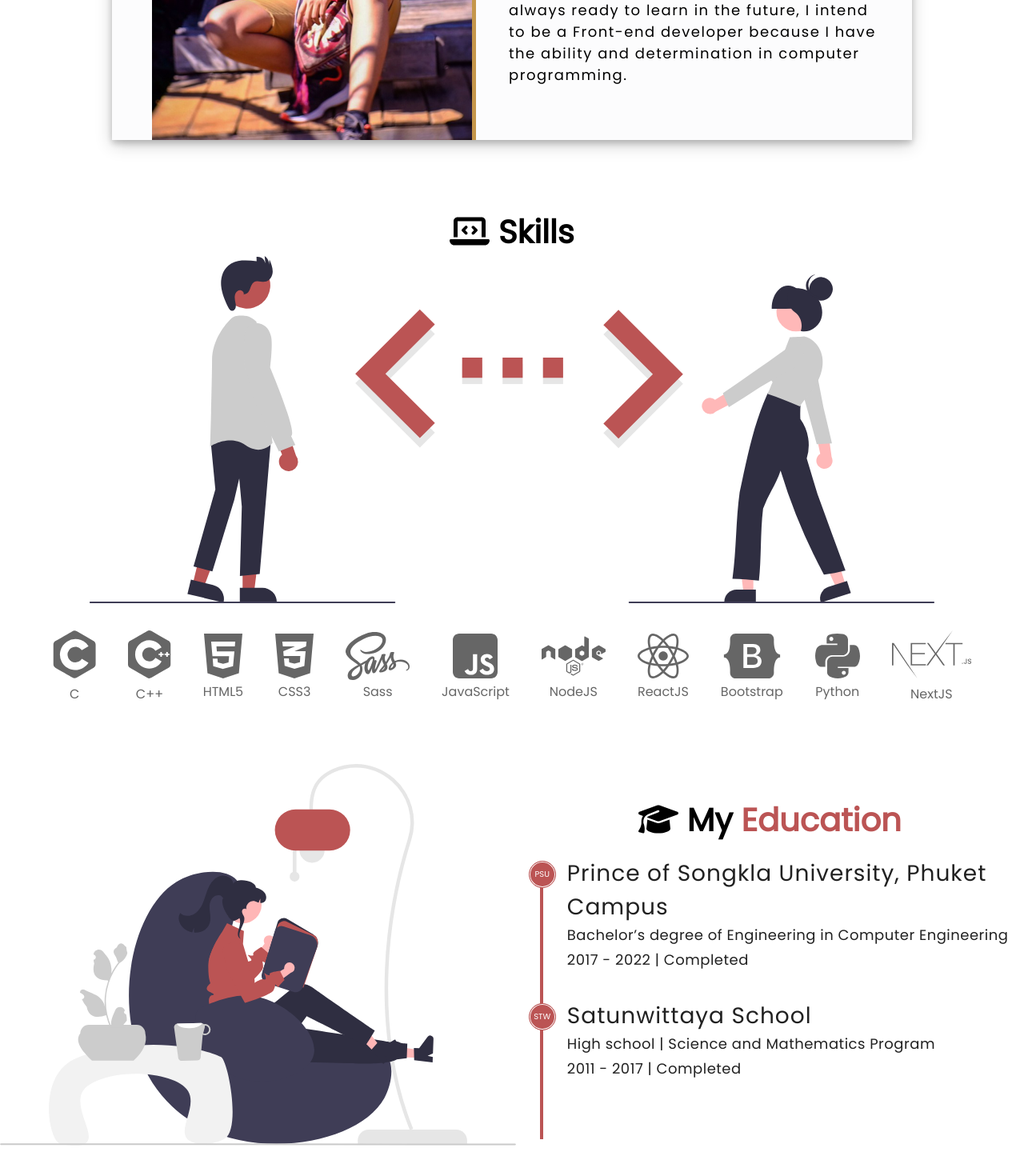
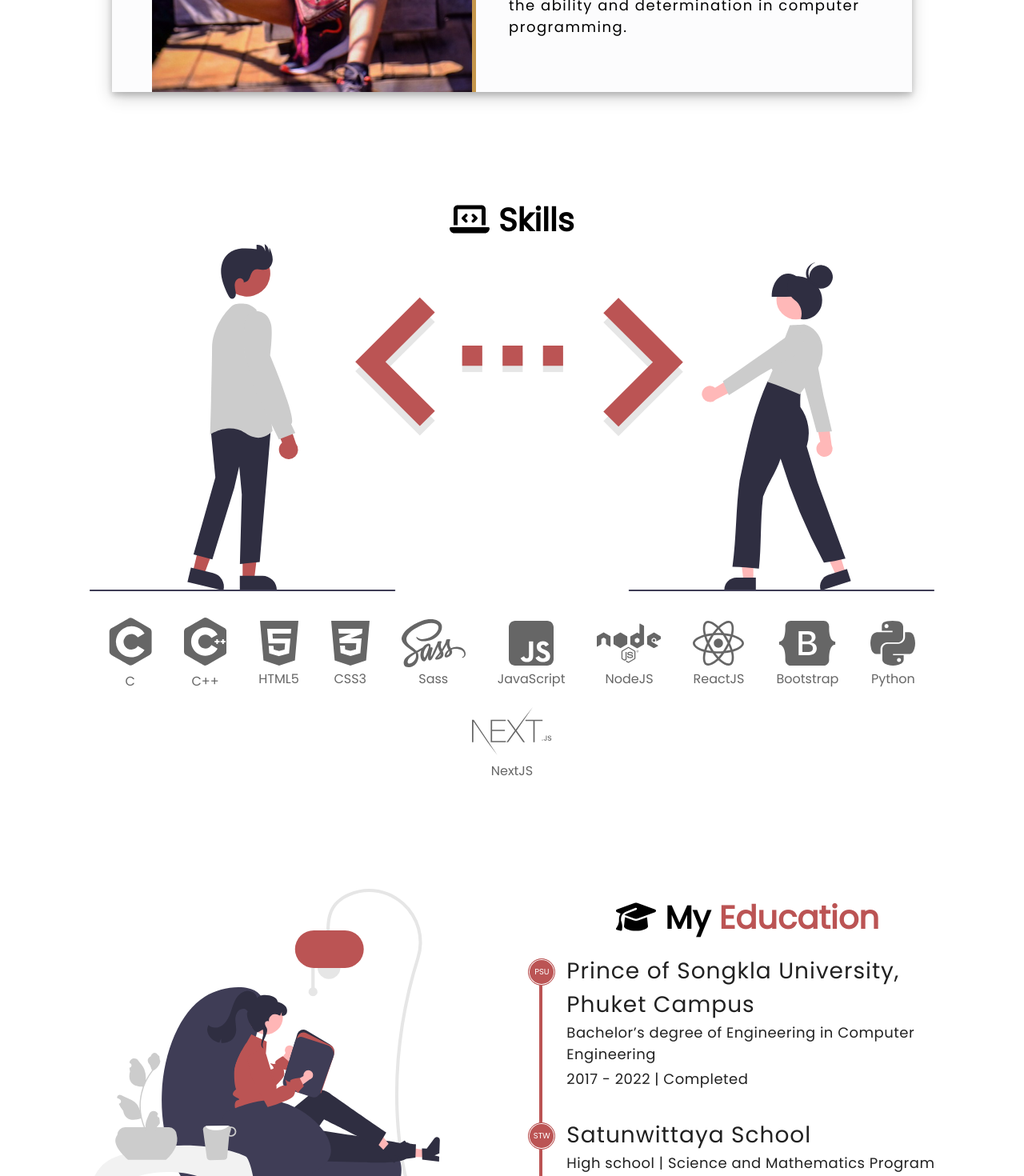
Before and after one commit to TUMnatthapon/Portfolio, a Next.js app: page / in a window 1280 px wide. Shown: the part 1330-2800 px from the top of the page at 80% size. Built offline with nearby package versions, Linux system fonts and the light colour scheme.

Commit message:
Update Display

```diff
--- a/styles/about.scss
+++ b/styles/about.scss
@@ -1,4 +1,5 @@
 .about {
+  margin: 55px;
   margin-top: 11.4vh;
   .container {
     display: flex;
@@ -65,7 +66,8 @@
 
 @media only screen and (max-width: 1024px) {
   .about {
-    margin-top: 5vh;
+    /* margin-top: 5vh; */
+    width: 100%;
     .container {
       flex-direction: column;
       justify-content: center;
--- a/styles/certificate.scss
+++ b/styles/certificate.scss
@@ -101,8 +101,10 @@ iframe {
 
 @media only screen and (max-width: 1024px) {
   .certificate {
+    width: 102%;
     padding: 0 50px;
     margin: 0;
+    right: 0;
     .cer .read-more {
       letter-spacing: 0px;
     }
--- a/styles/contact.scss
+++ b/styles/contact.scss
@@ -60,3 +60,8 @@
     }
   }
 }
+@media only screen and (max-width: 1024px) {
+  .contact {
+    width: 102%;
+  }
+}
--- a/styles/education.scss
+++ b/styles/education.scss
@@ -1,8 +1,9 @@
 .education {
   display: flex;
+  align-items: center;
   justify-content: center;
-  align-items: center;
-  padding-top: 110px;
+  margin: 55px;
+  margin-top: 110px;
   &--block {
     position: relative;
     bottom: 15px;
@@ -63,6 +64,7 @@
 @media only screen and (max-width: 1024px) {
   .education {
     flex-direction: column-reverse;
+    width: 100%;
     &--content {
       &--title {
         font-size: 23px;
--- a/styles/experience.scss
+++ b/styles/experience.scss
@@ -1,6 +1,6 @@
 .experience {
   display: flex;
-  margin: 70px 60px 0 60px;
+  margin: 70px 60px 0 55px;
   align-items: center;
   justify-content: center;
   height: 80vh;
@@ -214,6 +214,7 @@
 
 @media only screen and (max-width: 1024px) {
   .experience {
+    width: 100%;
     flex-direction: column;
     margin: 60px;
     margin-top: 0;
--- a/styles/globals.scss
+++ b/styles/globals.scss
@@ -48,6 +48,10 @@
   padding-left: 20px;
 }
 
+.top {
+  margin-top: 60px;
+}
+
 .hide-website {
   display: none;
 }
--- a/styles/home.scss
+++ b/styles/home.scss
@@ -1,4 +1,5 @@
 .home-content {
+  position: relative;
   display: flex;
   align-items: center;
   justify-content: space-between;
@@ -6,6 +7,7 @@
   width: auto;
   padding-left: 115px;
   background-color: #f5eded;
+  top: 60px;
   &--greeting {
     font-size: 55px;
     font-weight: bold;
@@ -120,18 +122,16 @@
     background: hsl(random(360), 70%, 50%);
   }
 
-@media only screen and (min-width: 650px) and (max-width: 1024px) {
-    *::-webkit-scrollbar {
-      display: none;
-    }
+@media only screen and (max-width: 1024px) {
     .home-content {
       flex-direction: column-reverse;
       justify-content: center;
       text-align: center;
       padding-left: 50px;
       padding-right: 50px;
+      width: 100%;
       &--greeting {
-        margin-top: 5%;
+        margin-top: 15%;
         font-size: 30px;
         font-weight: bold;
       }
--- a/styles/navbar.scss
+++ b/styles/navbar.scss
@@ -7,14 +7,15 @@
 .header {
   background-color: rgb(255, 255, 255);
   box-shadow: 0 0 4px rgba(0, 0, 0, 0.2);
-  position: sticky;
+  position: fixed;
   inset: 0;
   z-index: 3;
+  height: 60px;
   &--container {
     display: flex;
     justify-content: space-between;
+    align-items: center;
     height: 60px;
-    align-items: center;
   }
   &--logo {
     font-size: 1.5em;
--- a/styles/skills.scss
+++ b/styles/skills.scss
@@ -1,7 +1,7 @@
 .skills {
   text-align: center;
-  position: relative;
-  top: 60px;
+  margin: 50px;
+  margin-bottom: 0;
   &--block {
     display: flex;
     flex-direction: column;
@@ -33,3 +33,9 @@
     fill: var(--theme-color);
   }
 }
+
+@media only screen and (max-width: 1024px) {
+  .skills{
+    width: 100%;
+  }
+}
```
Also changed, not shown: public/a.png (deleted).
